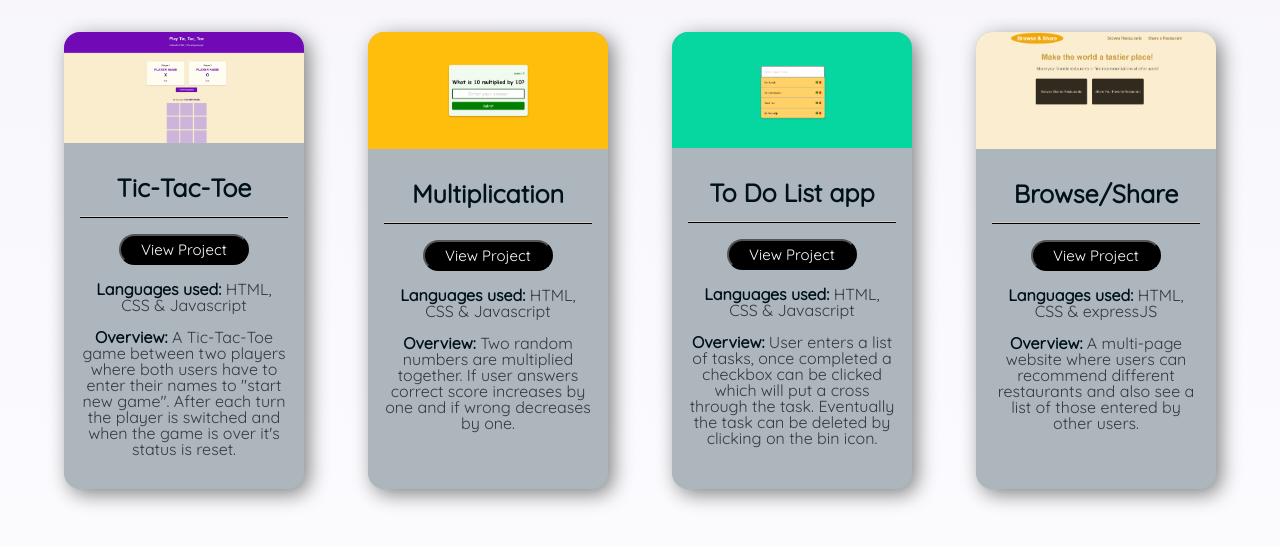
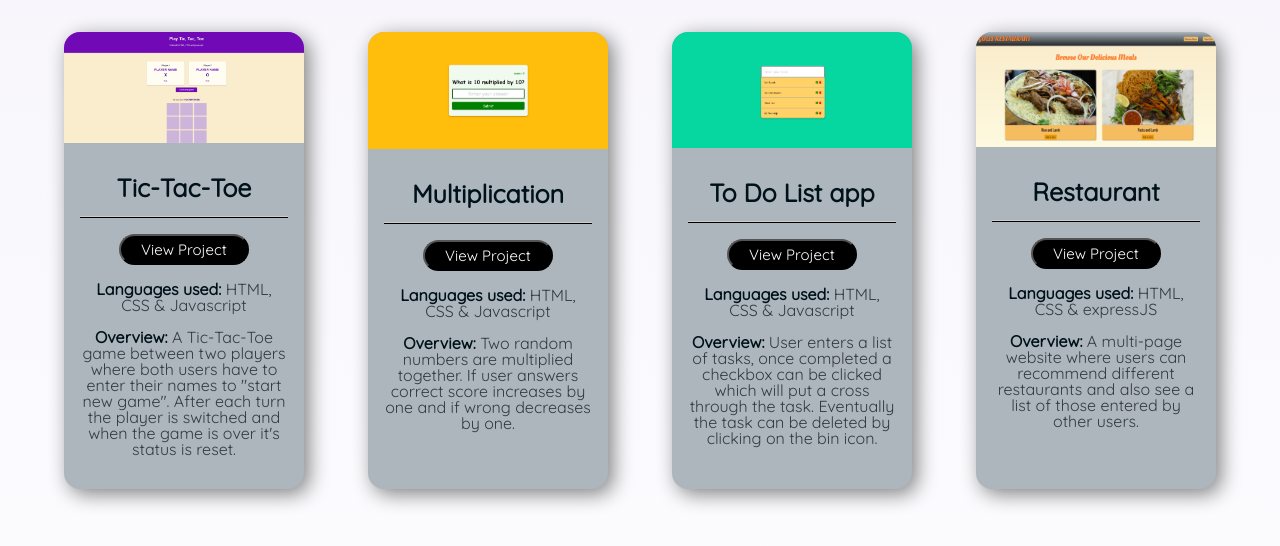
Before and after one commit to Ismail-code97/Portfolio-home-page, a plain HTML site: page projects.html in a window 1280 px wide. Shown: the part 154-700 px from the top of the page. Drawn offline with Linux system fonts and the light colour scheme.

Commit message:
project change

```diff
--- a/projects.html
+++ b/projects.html
@@ -65,10 +65,10 @@
                     </div>
 
                     <div class="project-card">
-                      <img src="./project-images/Backend.png">
+                      <img src="./project-images/Restaurant.png">
                     <div class="written-content">
-                      <h2>Browse/Share</h2> <hr>
-                      <span><button><a href="#">View Project</a></button></span>
+                      <h2>Restaurant</h2> <hr>
+                      <span><button><a href="./projects/Restaurant page/">View Project</a></button></span>
                       <p><strong>Languages used:</strong> HTML, CSS & expressJS</p>
                       <p><strong>Overview:</strong> A multi-page website where users can recommend different restaurants and also see a list of those entered by other users. </p>
                     </div>
```
Also changed, not shown: project-images/Backend.png (deleted), project-images/Double-landing-page.png (deleted), project-images/Play-Game.png (deleted).
